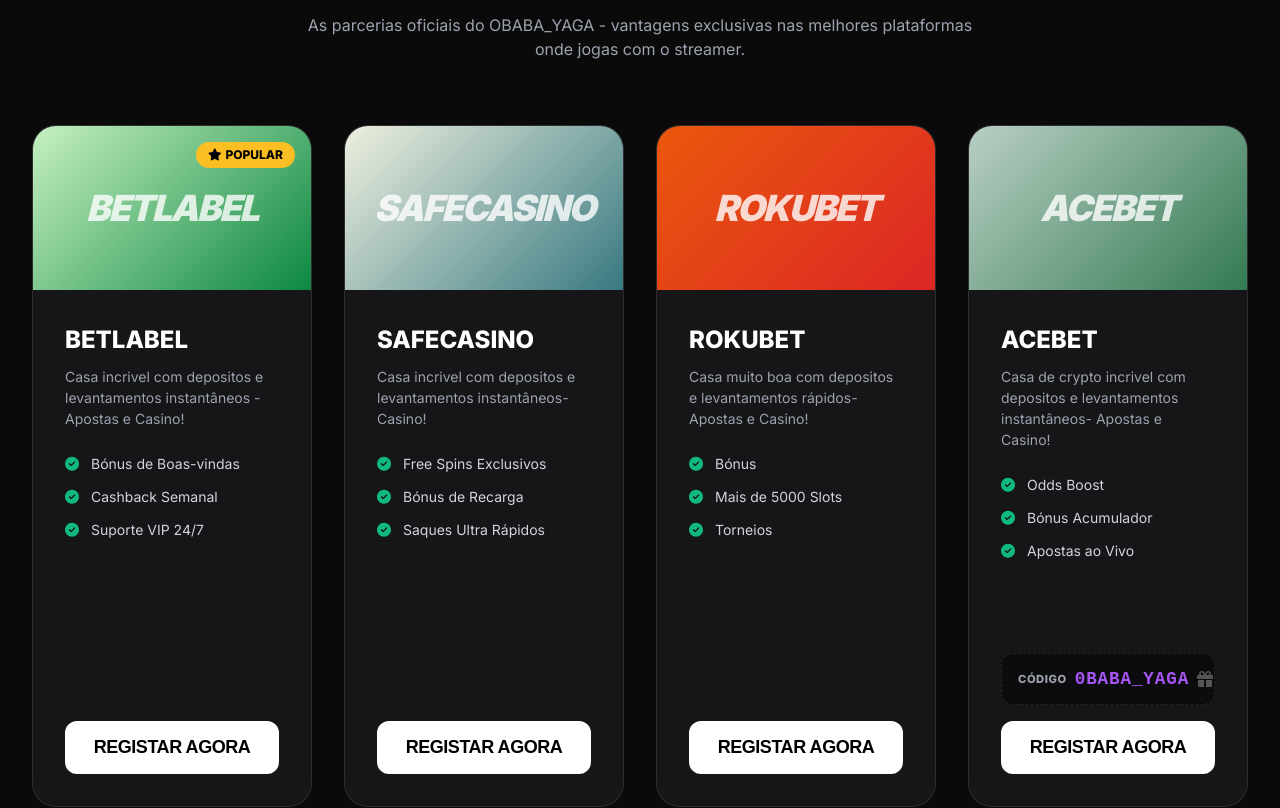
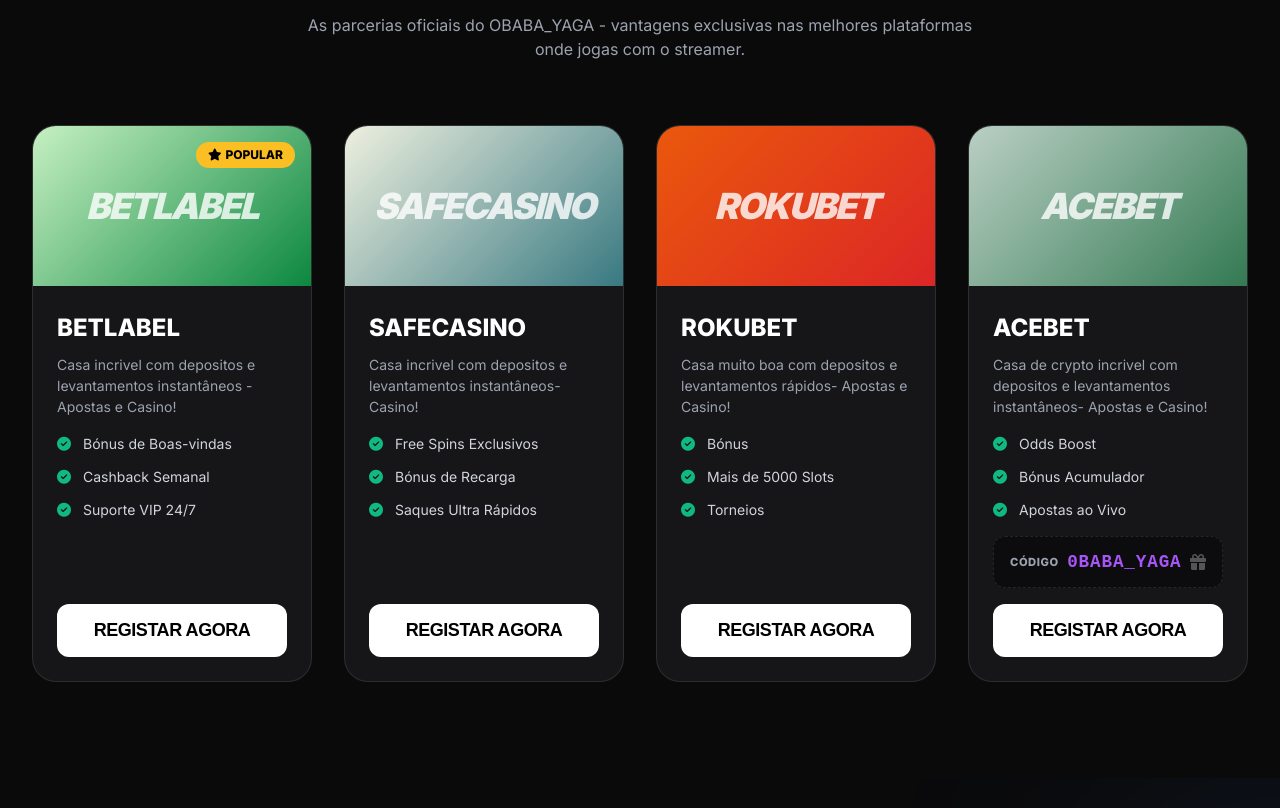
Before and after one commit to kryvoruchko1962/OBabaYaga, a plain HTML site: page index.html in a window 1280 px wide. Shown: the part 1265-2073 px from the top of the page. Drawn offline with Linux system fonts and the light colour scheme; a script that the page names is missing.

Commit message:
Add files via upload

```diff
--- a/style.css
+++ b/style.css
@@ -496,9 +496,9 @@
   border: 1px solid var(--border-color);
   background: rgba(24, 24, 27, 0.9);
   transition: all 0.3s;
-  display: flex;
-  flex-direction: column;
-  min-height: 550px;
+  display: grid;
+  grid-template-rows: auto 1fr auto;
+  min-height: 400px;
 }
 
 .offer-card:hover {
@@ -508,7 +508,7 @@
 }
 
 .offer-header {
-  height: 14rem;
+  height: 10rem;
   position: relative;
   overflow: hidden;
 }
@@ -560,10 +560,9 @@
 }
 
 .offer-content {
-  padding: 2rem;
+  padding: 1.5rem;
   display: flex;
   flex-direction: column;
-  height: 100%;
 }
 
 .offer-name {
@@ -575,13 +574,12 @@
 .offer-description {
   color: var(--gray-text);
   font-size: 0.875rem;
-  margin-bottom: 1.5rem;
+  margin-bottom: 1rem;
   line-height: 1.5;
 }
 
 .offer-perks {
-  margin-bottom: 2rem;
-  flex-grow: 1;
+  margin-bottom: 0;
 }
 
 .perk-item {
@@ -615,6 +613,7 @@
   align-items: center;
   justify-content: space-between;
   gap: 0.5rem;
+  margin-top: 1rem;
   margin-bottom: 1rem;
 }
 
```
